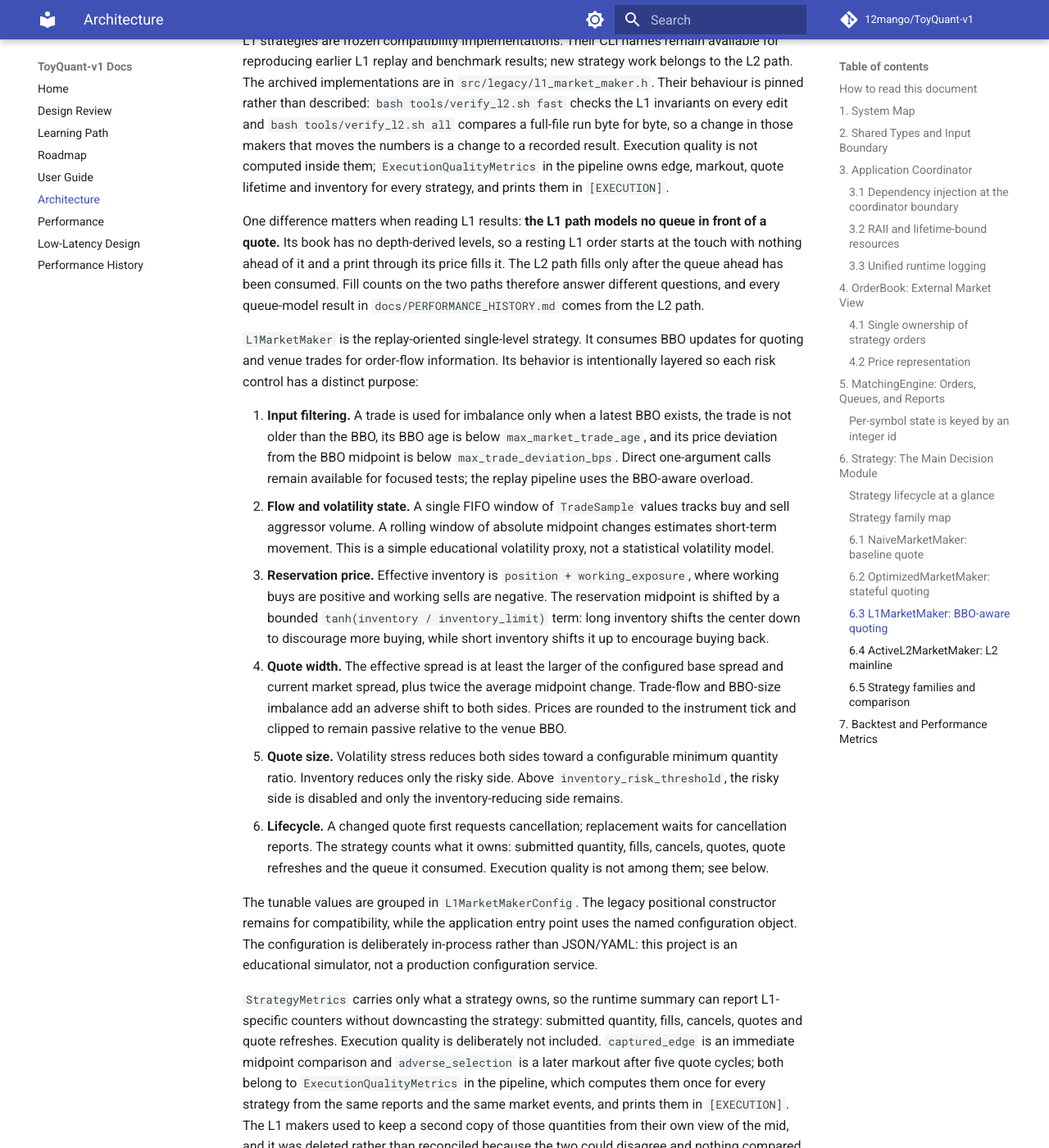
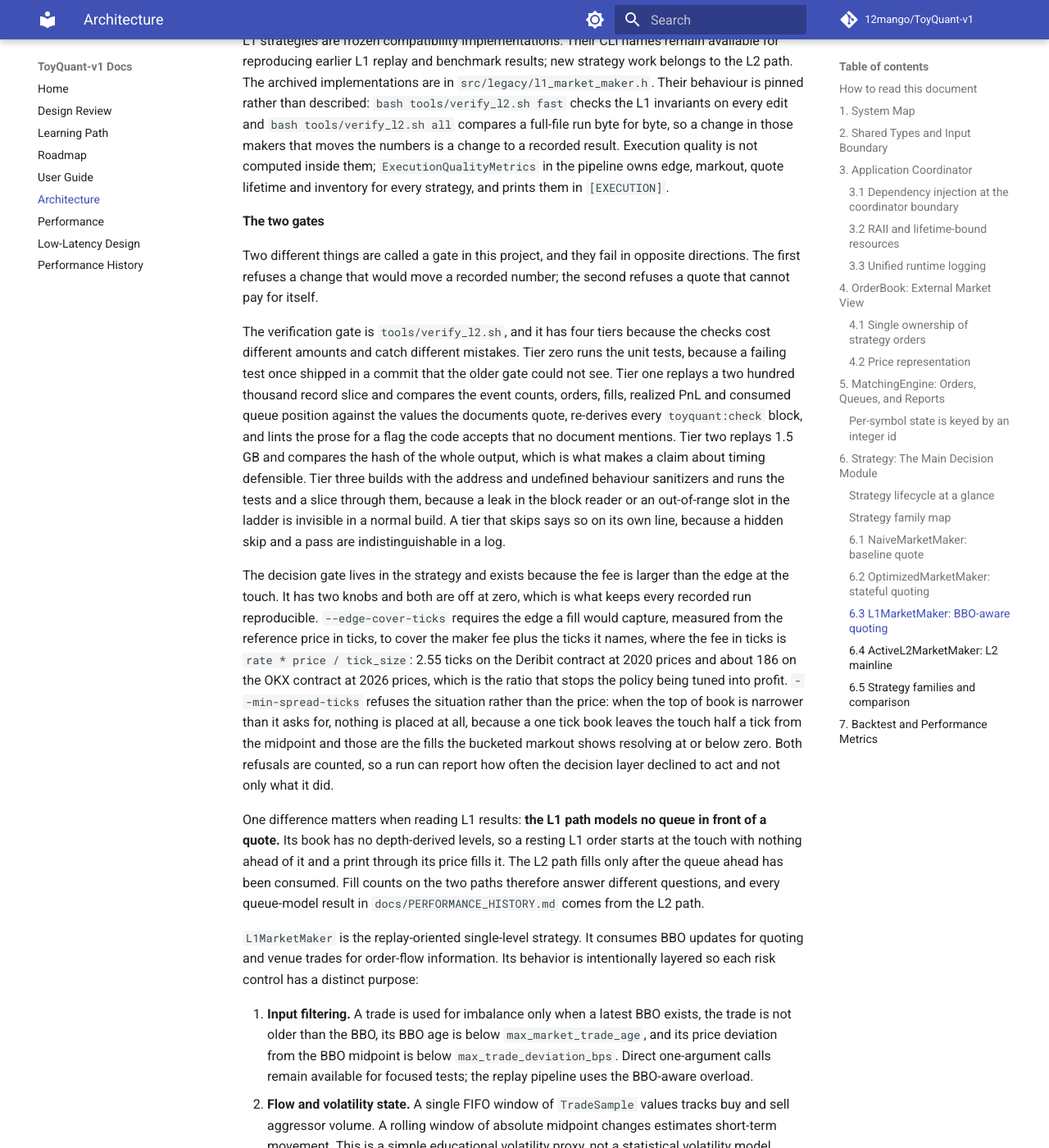
Before and after one commit to 12mango/ToyQuant-v1, an MkDocs documentation site: the page built from docs/ARCHITECTURE.md, in a window 1280 px wide and 1400 px high, scrolled down 17177 px. Shown: the whole window at 82% size. Built offline with MkDocs 1.6.1 and Material for MkDocs 9.7.7, drawn with Linux system fonts in a browser that asks for light colours; comment, search, counter and statistics services are not loaded.

Commit message:
docs: Describe the verification gate and the decision gate

```diff
--- a/docs/ARCHITECTURE.md
+++ b/docs/ARCHITECTURE.md
@@ -676,6 +676,31 @@ so a change in those makers that moves the numbers is a change to a recorded res
 quality is not computed inside them; `ExecutionQualityMetrics` in the pipeline owns edge, markout,
 quote lifetime and inventory for every strategy, and prints them in `[EXECUTION]`.
 
+#### The two gates
+
+Two different things are called a gate in this project, and they fail in opposite directions. The first refuses a
+change that would move a recorded number; the second refuses a quote that cannot pay for itself.
+
+The verification gate is `tools/verify_l2.sh`, and it has four tiers because the checks cost different amounts and
+catch different mistakes. Tier zero runs the unit tests, because a failing test once shipped in a commit that the
+older gate could not see. Tier one replays a two hundred thousand record slice and compares the event counts,
+orders, fills, realized PnL and consumed queue position against the values the documents quote, re-derives every
+`toyquant:check` block, and lints the prose for a flag the code accepts that no document mentions. Tier two replays
+1.5 GB and compares the hash of the whole output, which is what makes a claim about timing defensible. Tier three
+builds with the address and undefined behaviour sanitizers and runs the tests and a slice through them, because a
+leak in the block reader or an out-of-range slot in the ladder is invisible in a normal build. A tier that skips
+says so on its own line, because a hidden skip and a pass are indistinguishable in a log.
+
+The decision gate lives in the strategy and exists because the fee is larger than the edge at the touch. It has two
+knobs and both are off at zero, which is what keeps every recorded run reproducible. `--edge-cover-ticks` requires
+the edge a fill would capture, measured from the reference price in ticks, to cover the maker fee plus the ticks it
+names, where the fee in ticks is `rate * price / tick_size`: 2.55 ticks on the Deribit contract at 2020 prices and
+about 186 on the OKX contract at 2026 prices, which is the ratio that stops the policy being tuned into profit.
+`--min-spread-ticks` refuses the situation rather than the price: when the top of book is narrower than it asks for,
+nothing is placed at all, because a one tick book leaves the touch half a tick from the midpoint and those are the
+fills the bucketed markout shows resolving at or below zero. Both refusals are counted, so a run can report how
+often the decision layer declined to act and not only what it did.
+
 One difference matters when reading L1 results: **the L1 path models no queue in front of a quote.** Its book
 has no depth-derived levels, so a resting L1 order starts at the touch with nothing ahead of it and a print
 through its price fills it. The L2 path fills only after the queue ahead has been consumed. Fill counts on
```
